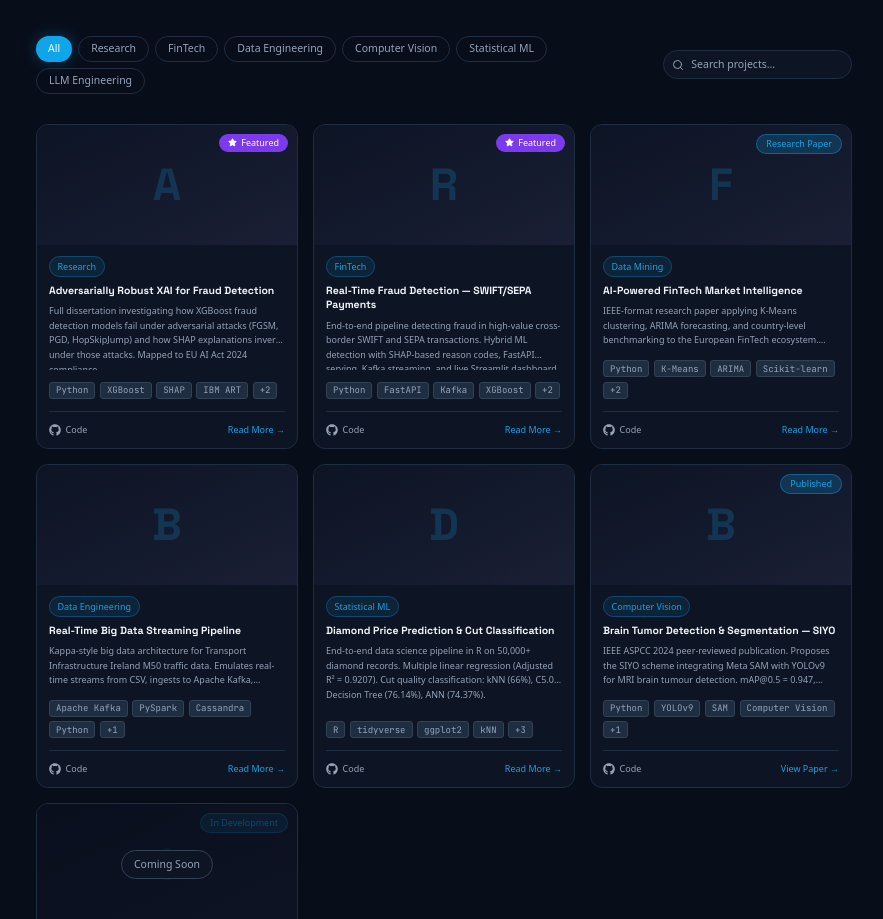
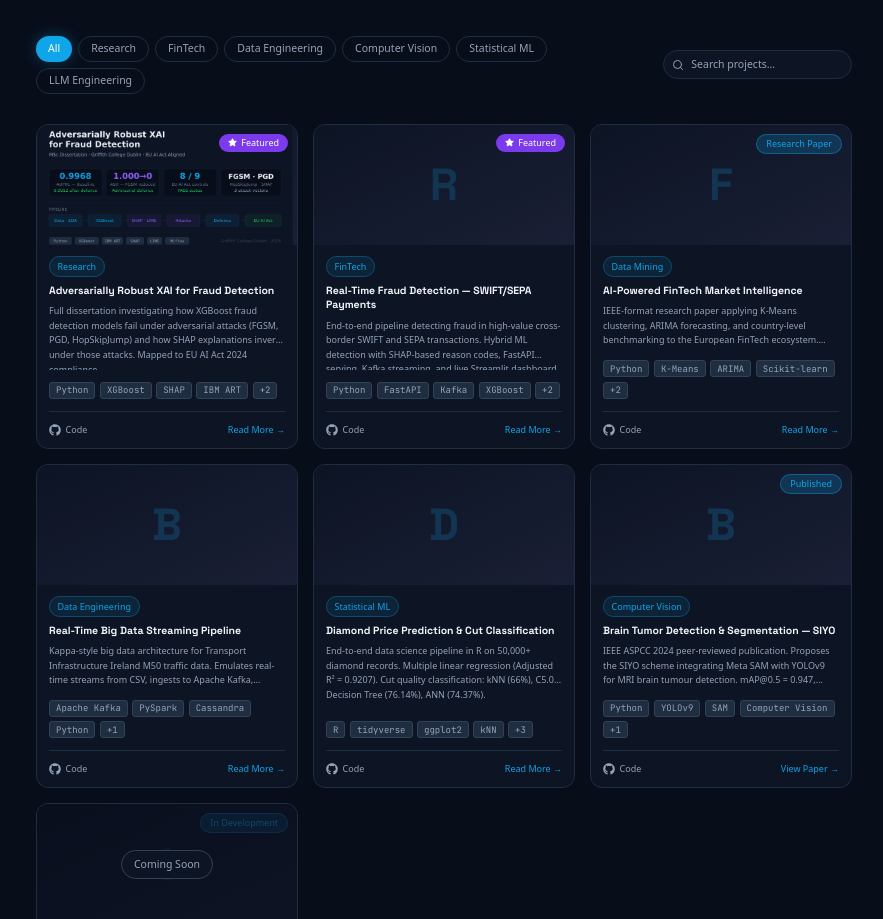
Before and after one commit to Lookinderkumar/lookinderkumar-portfolio, a Next.js app: page / in a window 1280 px wide. Shown: the part 2583-3502 px from the top of the page, without its empty margins (196-1079 px from the left). Built offline with nearby package versions, Linux system fonts and the light colour scheme; no server answers.

Commit message:
feat: add project poster for adversarial XAI fraud detection

```diff
--- a/components/sections/Projects.tsx
+++ b/components/sections/Projects.tsx
@@ -23,9 +23,13 @@ function ProjectCard({ project, index }: { project: Project; index: number }) {
     >
       {/* Image area */}
       <div className="relative h-40 bg-gradient-to-br from-[#0D1424] to-[#1a1f35] flex items-center justify-center flex-shrink-0">
-        <span className="text-6xl font-bold font-display text-[#0EA5E9]/20 select-none">
-          {project.initial}
-        </span>
+        {project.imageUrl ? (
+          <img src={project.imageUrl} alt={project.title} className="w-full h-full object-cover" />
+        ) : (
+          <span className="text-6xl font-bold font-display text-[#0EA5E9]/20 select-none">
+            {project.initial}
+          </span>
+        )}
         {project.featured && (
           <div className="absolute top-3 right-3 flex items-center gap-1.5 bg-[#7C3AED] text-white text-xs font-medium px-3 py-1 rounded-full">
             <Star className="w-3 h-3 fill-white" />
--- a/data/projects.ts
+++ b/data/projects.ts
@@ -10,6 +10,7 @@ export type Project = {
   githubUrl?: string
   paperUrl?: string
   demoUrl?: string
+  imageUrl?: string
   initial: string
 }
 
@@ -23,6 +24,7 @@ export const projects: Project[] = [
     description: 'Full dissertation investigating how XGBoost fraud detection models fail under adversarial attacks (FGSM, PGD, HopSkipJump) and how SHAP explanations invert under those attacks. Mapped to EU AI Act 2024 compliance.',
     techStack: ['Python', 'XGBoost', 'SHAP', 'IBM ART', 'Scikit-learn', 'Adversarial ML'],
     githubUrl: 'https://github.com/Lookinderkumar/fraud-xai-adversarial',
+    imageUrl: '/projects/project-adversarial-xai.png',
     initial: 'A',
   },
   {
```
Also changed, not shown: public/projects/project-adversarial-xai.png (added).
